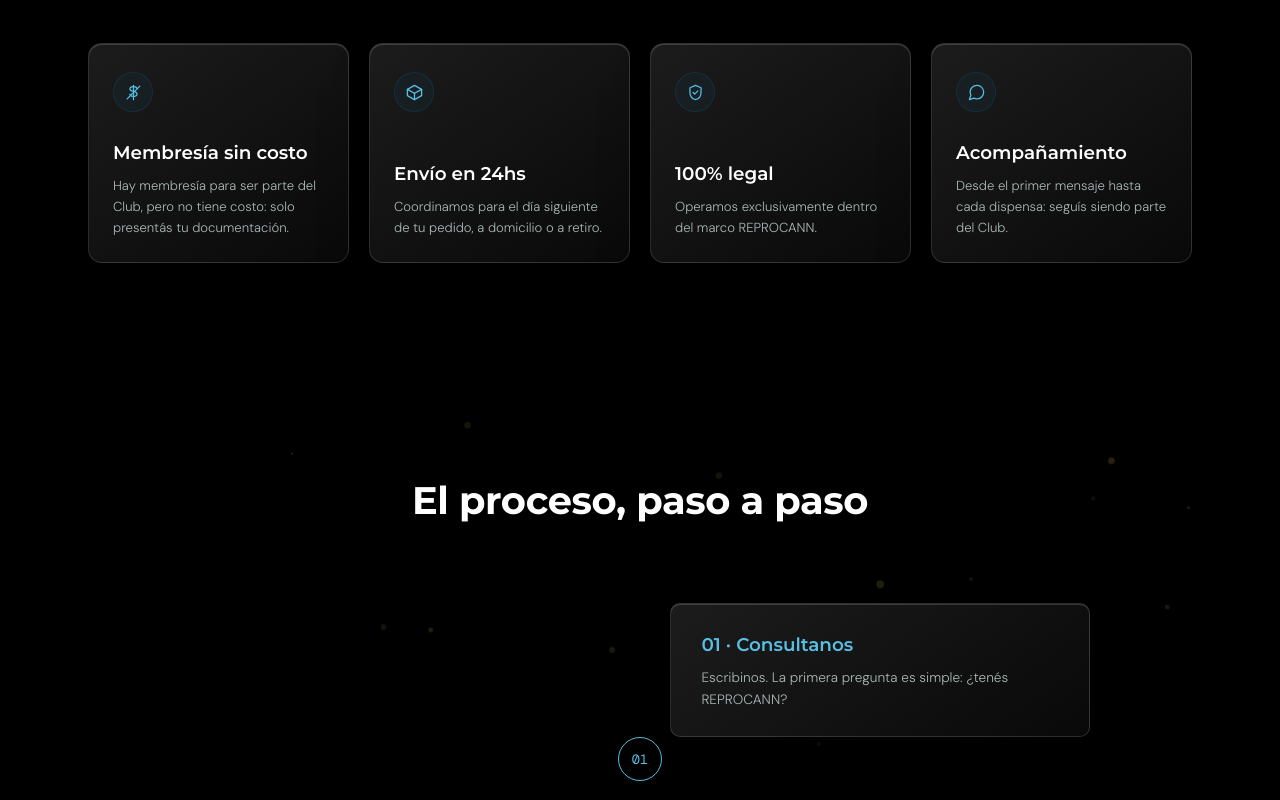
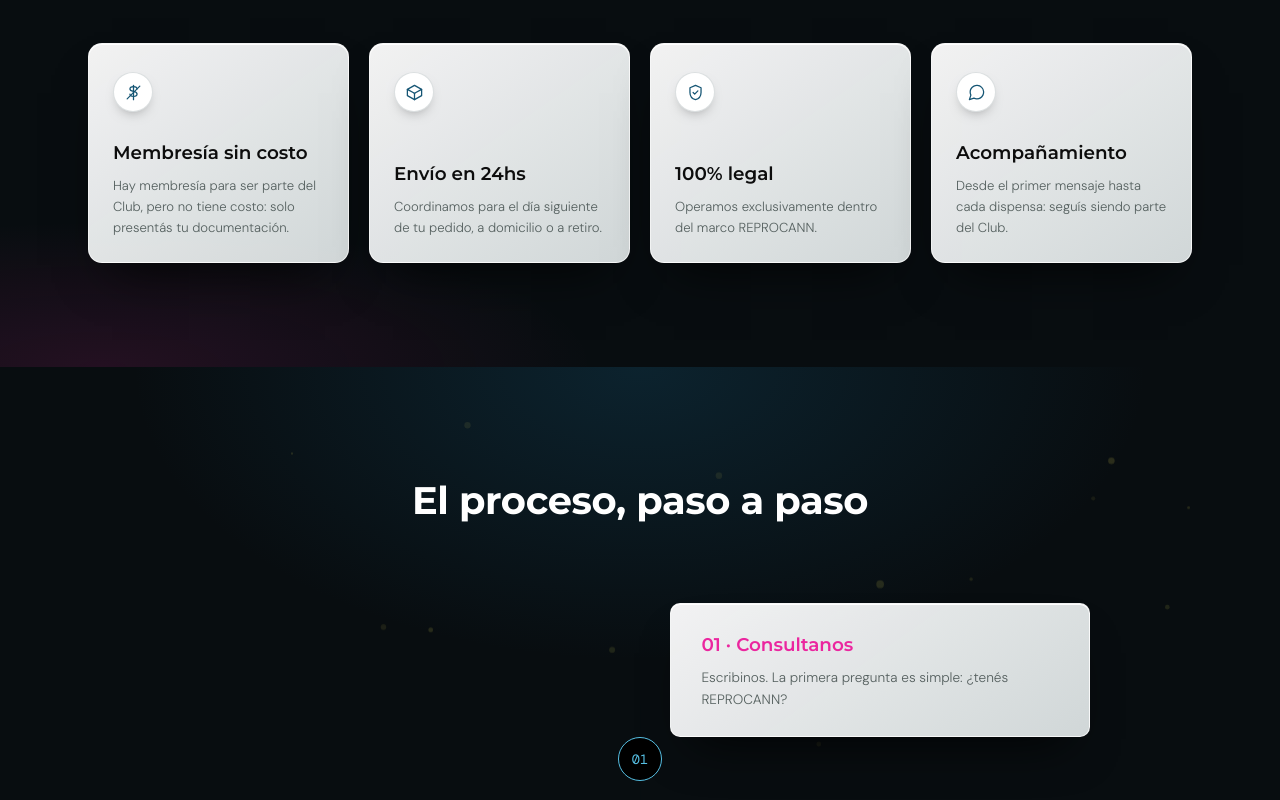
Before and after one commit to reentrystyle-mkt/the-wayland-club, a plain HTML site: page index.html in a window 1280 px wide. Shown: the part 1580-2380 px from the top of the page. Drawn offline with nearby package versions, Linux system fonts and the light colour scheme; a web font is replaced by a local one.

Commit message:
Landing: light cards with white icon badges in 'Por qué' and 'El proceso', graphite backgrounds with soft glows, smooth fade between hero and 'Un club, no una tienda'
Co-Authored-By: Claude Sonnet 5.5 <noreply@anthropic.com>

```diff
--- a/index.html
+++ b/index.html
@@ -119,6 +119,25 @@
 /* sellos: el marco toma exactamente el color de fondo de los JPG (#f7f7f6) para que no se note el borde de la imagen */
 .light-section .backing-card{ background:#f7f7f6; -webkit-backdrop-filter:none; backdrop-filter:none; box-shadow:0 0 0 1px rgba(255,255,255,0.12), 0 18px 36px -20px rgba(0,0,0,0.9); }
 .light-section .backing-card img{ border-radius:0; }
+/* "Por qué…" y "El proceso": tarjetas claras (blanco/gris) sobre fondo oscuro para que no sea negro sobre negro */
+.light-section.benefits{ background:radial-gradient(ellipse 60% 38% at 85% 0%, rgba(21,85,116,0.34), transparent 72%), radial-gradient(ellipse 55% 40% at 8% 100%, rgba(235,38,159,0.12), transparent 70%), #080d10; }
+.light-section.process{ background:radial-gradient(ellipse 55% 30% at 50% 0%, rgba(21,85,116,0.3), transparent 72%), radial-gradient(ellipse 60% 35% at 50% 100%, rgba(64,68,22,0.4), transparent 72%), #080d10; }
+.light-section.about{ background:radial-gradient(ellipse 80% 42% at 50% 24%, rgba(21,85,116,0.26), transparent 80%), #05090b; }
+.light-section .benefit-card, .light-section .step-card{
+  background:linear-gradient(145deg, rgba(255,255,255,0.95), rgba(231,237,238,0.9));
+  border:1px solid rgba(255,255,255,0.7);
+  box-shadow:inset 0 1px 0 #ffffff, 0 26px 50px -24px rgba(0,0,0,0.85);
+  -webkit-backdrop-filter:none; backdrop-filter:none;
+  color:#0d0d0d;
+}
+.light-section .benefit-card:hover, .light-section .step-card:hover{ border-color:#56bfe3; box-shadow:inset 0 1px 0 #ffffff, 0 26px 50px -24px rgba(0,0,0,0.85), 0 0 0 1px rgba(86,191,227,0.55); }
+.light-section .benefit-card h3{ color:#0d0d0d; }
+.light-section .step-card h3{ color:var(--color-accent-strong); }
+.light-section .benefit-card p, .light-section .step-card p{ color:#55605f; }
+.light-section .benefit-icon{ background:#ffffff; border:1px solid rgba(13,40,48,0.14); color:#155574; box-shadow:0 6px 14px -8px rgba(0,0,0,0.5); }
+/* transición suave entre el inicio y "Un club, no una tienda": la luz del fondo no se corta */
+.hero::after{ content:''; position:absolute; left:0; right:0; bottom:0; height:30%; z-index:1; pointer-events:none; background:linear-gradient(transparent, rgba(5,9,11,0.7) 55%, #05090b); }
+.hero-buds{ -webkit-mask-image:linear-gradient(#000 80%, transparent 100%); mask-image:linear-gradient(#000 80%, transparent 100%); }
 /* menos aire entre "marco legal" y el catálogo */
 .light-section.backing{ padding-bottom:3rem; }
 /* la sección ocupa la pantalla completa y centra la tarjeta: al ir a "Catálogo" desde el menú no se ve nada de arriba ni de abajo */
```
